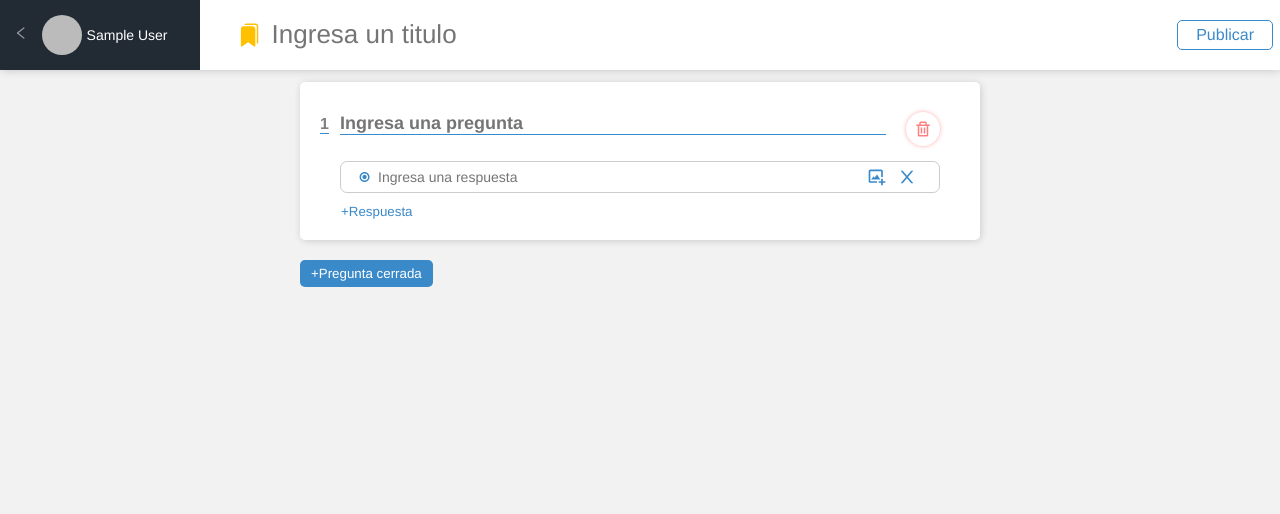
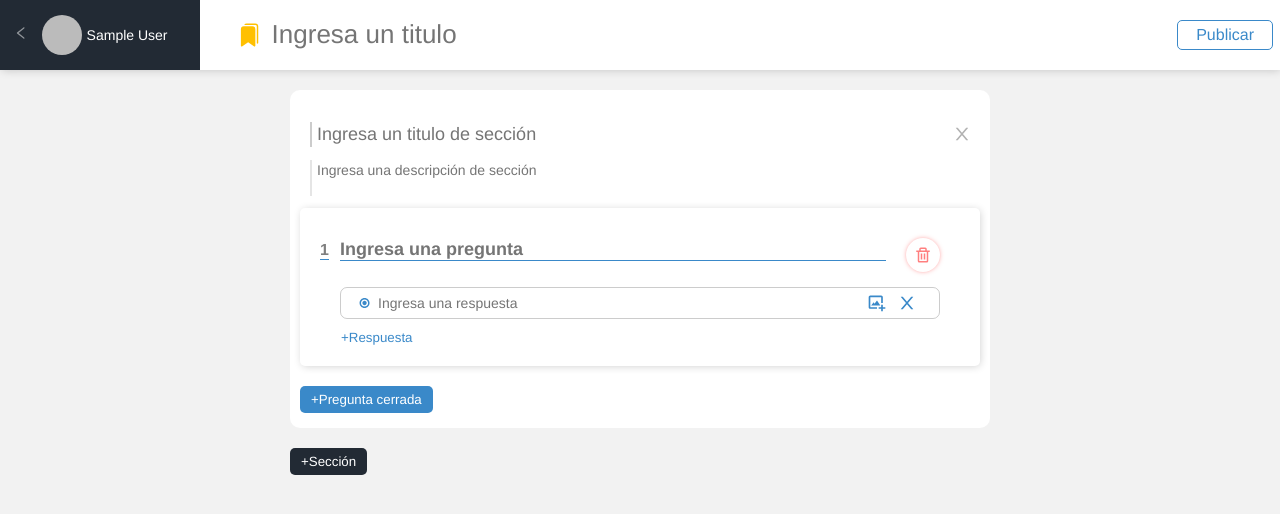
Before and after one commit to javierorozco2/examx, a React (Vite) app: page /newexam in a window 1280 px wide. Shown: the top 514 px of the page. Built offline with nearby package versions, Linux system fonts and the light colour scheme; no server answers; sample sign-in values are in the browser's storage.

Commit message:
sections when creating exams

```diff
--- a/src/examx/css/newexam.css
+++ b/src/examx/css/newexam.css
@@ -121,6 +121,76 @@ body{
 /* =========Body========== */
 .ne-body{
     margin: 0 auto;
+}
+
+.ne-section{
+
+    background-color: #fff;
+    margin-top: 20px;
+    border-radius: 10px;
+    padding: 10px 10px 10px 10px;
+    display: flex;
+    flex-direction: column;
+
+}
+
+.ne-section-contitle{
+    width: 100%;
+    display: flex;
+    align-items: center;
+    margin-top: 20px;
+    margin-bottom: 12px;
+}
+
+.ne-section-contitle svg{
+    display: flex;
+    justify-content: center;
+    align-items: center;
+    padding: 3px;
+    margin-right: 5px;
+    color: rgba( 0, 0, 0, .3);
+    border-radius: 50%;
+    font-size: 22px;
+    cursor: pointer;
+    transition: .2s color ease;
+}
+
+.ne-section-contitle svg:hover{
+    color: rgba(255, 0, 0, 0.5);
+}
+
+.ne-section-title{
+    width: 100%;
+    margin: 0 10px;
+    padding: 2px 5px;
+    font-size: 18px;
+    color: rgba( 0, 0, 0, .7);
+    border: none;
+    border-left: 2px solid rgba( 0, 0, 0, .2);
+    transition: .5s border-left ease;
+}
+
+.ne-section-title:focus, .ne-section-title:hover{
+    outline: none;
+    border-left: 2px solid var(--blue-color);
+}
+
+.ne-section-desc{
+    margin: 0 10px;
+    /* border-radius: 5px; */
+    resize: none;
+    padding: 2px 5px;
+    font-size: 14px;
+    border: none;
+    border-left: 2px solid rgba( 0, 0, 0, .1);
+    transition: .5s border-left ease;
+
+}
+
+.ne-section-desc:focus, .ne-section-desc:hover{
+    /* border: none; */
+    outline: none;
+    border-left: 2px solid var(--blue-color);
 }
 
 .ne-qst{
@@ -251,7 +321,7 @@ body{
 }
 
 .ne-actbuttons{
-    margin: 20px 0 100px 0;
+    margin: 20px 0 5px 0;
 }
 
 .ne-actbuttons button{
@@ -266,6 +336,13 @@ body{
                 .2s color ease;
 }
 
+.ne-actbuttons-sec button{
+    background-color: var(--element-color);
+    margin-bottom: 100px;
+}
+
+
+
 .ne-actbuttons button:nth-child(1){
     margin-right: 5px;
 }
@@ -275,6 +352,11 @@ body{
     color: var(--blue-color);
     border: 1px solid var(--blue-color);
     box-shadow: 1px 1px 9px -1px rgba( 0, 0, 0, .2);
+}
+
+.ne-actbuttons-sec button:hover{
+    border: 1px solid var(--element-color);
+    color: var(--element-color);
 }
 
 .ne-masresp{
--- a/src/examx/pages/NewExam.jsx
+++ b/src/examx/pages/NewExam.jsx
@@ -2,14 +2,35 @@ import { useEffect, useState } from 'react';
 import { useDispatch, useSelector } from 'react-redux'
 import { useNavigate } from 'react-router-dom';
 
-import { AiOutlineLeft } from 'react-icons/ai';
+import { AiOutlineClose, AiOutlineLeft } from 'react-icons/ai';
 import { BsFillBookmarksFill } from "react-icons/bs"
 import { shortName } from '../helpers/shortName';
-import { addNewEmptyQuestion, onEditExam, setExamActiveEdit } from '../../store/examx/examxSlices';
+import { addNewEmptyQuestion, addNewSection, onEditExam, removeSection, setExamActiveEdit, setSectionDesc, setSectionTitle } from '../../store/examx/examxSlices';
 
 import '../css/newexam.css'
 import { QuestCard } from '../components/NewExam/QuestCard';
 import { SaveExamModal } from '../components/NewExam/SaveExamModal';
+
+// const initialForm = {
+//     uid: '',
+//     createdAt: '',
+//     title: '',
+//     isEGEL: false,
+//     egelRqst: false,
+//     desc: '',
+//     isPublished: false,
+//     quest: [
+//         {
+//             titleQuest: '',
+//             resp: [
+//                 {
+//                     text: '',
+//                     isCorrect: true
+//                 }
+//             ]
+//         },
+//     ]
+// }
 
 const initialForm = {
     uid: '',
@@ -19,6 +40,10 @@ const initialForm = {
     egelRqst: false,
     desc: '',
     isPublished: false,
+    sections: [
+        {
+            title: '',
+            desc: '',
             quest: [
                 {
                     titleQuest: '',
@@ -31,19 +56,22 @@ const initialForm = {
                 },
             ]
         }
+    ]
+
+}
 
 export const NewExam = () => {
 
     const [formState, setFormState] = useState(initialForm)
     const [saveModal, setSaveModal] = useState(false)
-    const { title, desc, egelRqst} = formState
+    const { title, desc, egelRqst } = formState
 
     const { photoURL, displayName } = useSelector(state => state.auth)
     const { examActiveEdit, isloading } = useSelector(state => state.examx)
     const navigate = useNavigate()
     const dispatch = useDispatch()
 
-    const activeModal = () =>{
+    const activeModal = () => {
 
         setSaveModal(true)
         document.body.classList.add('no-scroll');
@@ -59,11 +87,22 @@ export const NewExam = () => {
 
         const { name, value, checked } = target
 
-        {   value === 'on'
+        {
+            value === 'on'
                 ? setFormState({ ...examActiveEdit, [name]: checked })
                 : setFormState({ ...examActiveEdit, [name]: value })
         }
 
+    }
+
+    const onHandleTitleSec = (data, id) => {
+        const { value } = data.target
+        dispatch(setSectionTitle({ value, id }))
+    }
+
+    const onHandleDescSec = (data, id) => {
+        const { value } = data.target
+        dispatch(setSectionDesc({ value, id }))
     }
 
     useEffect(() => {
@@ -82,7 +121,7 @@ export const NewExam = () => {
             {/* =========Navegación========== */}
             <div className='ne-nav'>
                 <div className="ne-navprof">
-                    <button onClick={ () => navigate(-1)}><AiOutlineLeft /></button>
+                    <button onClick={() => navigate(-1)}><AiOutlineLeft /></button>
                     <img src={photoURL} alt="" />
                     <p>{shortName(displayName, 13)}</p>
                 </div>
@@ -102,24 +141,60 @@ export const NewExam = () => {
                 {/* Boton guardar examen y publicar */}
                 <div className="ne-navactions">
                     {/* <button>Guardar</button> <========Deshabilitado temporalmente*/}
-                    <button  onClick={activeModal}>Publicar</button>
+                    <button onClick={activeModal}>Publicar</button>
                 </div>
             </div>
 
             {/* ============Body============= */}
             <div className="ne-body">
 
-                {examActiveEdit.quest?.map((dat, id = key) => (
+                {
+                    examActiveEdit.sections?.map((info, secid = key) => (
+                        <div className="ne-section" key={secid}>
 
-                    <QuestCard key={id} id={id} { ...dat }/>
+                            <div className='ne-section-contitle'>
+                                <input
+                                    placeholder='Ingresa un titulo de sección'
+                                    className="ne-section-title"
+                                    value={info.title}
+                                    onChange={(e) => onHandleTitleSec(e, secid)}
+                                />
+                                <AiOutlineClose onClick={() => dispatch(removeSection(secid))}/>
+                            </div>
+
+                            <textarea
+                                placeholder="Ingresa una descripción de sección"
+                                cols="30"
+                                rows="2"
+                                name='desc'
+                                value={info.desc}
+                                onChange={(e) => onHandleDescSec(e, secid)}
+                                className="ne-section-desc"
+                            />
+
+                            {info.quest?.map((dat, id = key) => (
+
+                                <QuestCard secid={secid} key={id} id={id} {...dat} />
 
                             ))}
 
                             <div className="ne-actbuttons">
-                    <button onClick={ () => dispatch(addNewEmptyQuestion())}>+Pregunta cerrada</button>
+                                <button onClick={() => dispatch(addNewEmptyQuestion({ secid }))}>+Pregunta cerrada</button>
                                 {/* <button>+Pregunta abierta</button> EN CONSTRUCCIÓN */}
                             </div>
                         </div>
+
+                    ))
+                }
+
+
+                <div className="ne-actbuttons ne-actbuttons-sec">
+                    <button onClick={() => dispatch(addNewSection())}>+Sección</button>
+                    {/* <button>+Pregunta abierta</button> EN CONSTRUCCIÓN */}
+                </div>
+
+            </div>
+
 
             {
                 saveModal && <SaveExamModal
--- a/src/store/examx/examxSlices.js
+++ b/src/store/examx/examxSlices.js
@@ -11,78 +11,79 @@ export const examxSlice = createSlice({
         examActiveEdit: {}
     },
     reducers: {
-        setExamActiveEdit: (state, action) =>{
+        setExamActiveEdit: (state, action) => {
             state.examActiveEdit = action.payload
         },
 
-        changeTitleQuest: (state, action) =>{
-            state.examActiveEdit.quest[action.payload.id].titleQuest = action.payload.value
+        changeTitleQuest: ({ examActiveEdit }, { payload }) => {
+            examActiveEdit.sections[payload.secid].quest[payload.id].titleQuest = payload.value
         },
 
-        changeRespQuest: (state, {payload}) =>{
-            console.log(payload.value);
-            state.examActiveEdit.quest[payload.questId].resp[payload.respId].text = payload.value
+        changeRespQuest: ({ examActiveEdit }, { payload }) => {
+            examActiveEdit.sections[payload.secid].quest[payload.questId].resp[payload.respId].text = payload.value
         },
 
-        addNewEmptyAnswer: ( state, {payload}) =>{
-            // console.log(state.examActiveEdit.quest[payload].resp);
-            state.examActiveEdit.quest[payload].resp.push({ text: '', isCorrect: false})
+        addNewEmptyAnswer: ({ examActiveEdit }, { payload }) => {
+            examActiveEdit.sections[payload.secid].quest[payload.id].resp.push({
+                text: '',
+                isCorrect: false
+            })
         },
 
-        addNewEmptyQuestion: ( {examActiveEdit}) =>{
+        addNewEmptyQuestion: ({ examActiveEdit }, { payload }) => {
 
             //Agregar nueva pregunta
-            examActiveEdit.quest.push({
+            examActiveEdit.sections[payload.secid].quest.push({
                 titleQuest: '',
-                resp:[{
+                resp: [{
                     text: '',
                     isCorrect: true
                 }]
             })
         },
 
-        deleteQuest: ( state, {payload} ) =>{
-            state.examActiveEdit.quest.splice(payload,1)
+        deleteQuest: ({ examActiveEdit }, { payload }) => {
+            examActiveEdit.sections[payload.secid].quest.splice(payload.id, 1)
         },
 
-        removeAnswer: (state, {payload}) => {
-            state.examActiveEdit.quest[payload.id].resp.splice(payload.key,1)
+        removeAnswer: ({ examActiveEdit }, { payload }) => {
+            examActiveEdit.sections[payload.secid].quest[payload.id].resp.splice(payload.key, 1)
         },
 
-        changeCorrectAnsw: ( {examActiveEdit}, {payload} ) =>{
+        changeCorrectAnsw: ({ examActiveEdit }, { payload }) => {
             //limpiar todas las respuestas
-            examActiveEdit.quest[payload.questId].resp.map((q) =>{
-                if(q.isCorrect){
+            examActiveEdit.sections[payload.secid].quest[payload.questId].resp.map((q) => {
+                if (q.isCorrect) {
                     q.isCorrect = false
                     return q
-                }else{
+                } else {
                     return q
                 }
             })
 
             // Asignar respuesta correcta
-            examActiveEdit.quest[payload.questId].resp[payload.respId].isCorrect = !payload.value
+            examActiveEdit.sections[payload.secid].quest[payload.questId].resp[payload.respId].isCorrect = !payload.value
         },
 
-        setDescription: ( state, {payload} ) => {
+        setDescription: (state, { payload }) => {
             console.log(payload.target.value);
 
         },
 
-        setLoading: (state, {payload}) => {
+        setLoading: (state, { payload }) => {
             state.isloading = true
         },
 
-        setNoLoading: (state, {payload}) => {
+        setNoLoading: (state, { payload }) => {
             state.isloading = false
         },
 
-        setuid: (state, {payload}) => {
+        setuid: (state, { payload }) => {
             state.examActiveEdit.uid = payload.uid
             state.examActiveEdit.createdAt = payload.date
         },
 
-        onEditExam: (state, {payload}) => {
+        onEditExam: (state, { payload }) => {
             state.editExam = payload
         },
 
@@ -91,8 +92,39 @@ export const examxSlice = createSlice({
 
         },
 
-        setPublished: (state) =>{
+        setPublished: (state) => {
             state.examActiveEdit.isPublished = true
+        },
+
+        setSectionTitle: ({ examActiveEdit }, { payload }) => {
+            examActiveEdit.sections[payload.id].title = payload.value
+        },
+
+        setSectionDesc: ({ examActiveEdit }, { payload }) => {
+            examActiveEdit.sections[payload.id].desc = payload.value
+        },
+
+        addNewSection: ({ examActiveEdit }, { payload }) => {
+            examActiveEdit.sections.push({
+                title: '',
+                desc: '',
+                quest: [
+                    {
+                        titleQuest: '',
+                        resp: [
+                            {
+                                text: '',
+                                isCorrect: true
+                            }
+                        ]
+                    },
+                ]
+            })
+
+        },
+
+        removeSection: ({examActiveEdit}, {payload}) => {
+            examActiveEdit.sections.splice(payload, 1)
         }
 
 
@@ -116,5 +148,9 @@ export const {
     setuid,
     onEditExam,
     onEditExamDisable,
-    setPublished
+    setPublished,
+    setSectionTitle,
+    setSectionDesc,
+    addNewSection,
+    removeSection
 } = examxSlice.actions;
```
Also changed, not shown: src/examx/components/NewExam/QuestCard.jsx (+16 -10 lines). Lines whose indentation alone changed are shown as unchanged.
